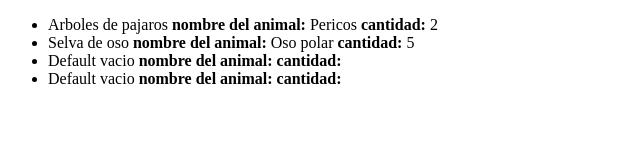
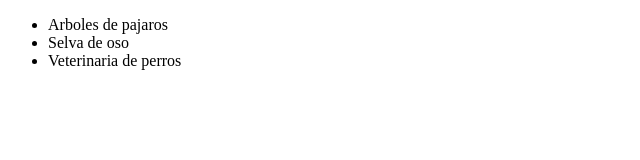
Before and after one commit to Barrererilla/Primer-contacto-con-VueJs, a plain HTML site: page index.html in a window 1280 px wide. Shown: the whole page, without its empty margins (0-640 px from the left). Drawn offline with nearby package versions, Linux system fonts and the light colour scheme.

Commit message:
Lo que hicimos fue crea un evento y eliminar en elemento de la lista, del padre al hijo, tambien vimos como crear el nombre de nuestro propio evento llamarlo al hijo para poner a funcionar con el evento del padre que es eliminr con un click los elementos de la lista

```diff
--- a/index.html
+++ b/index.html
@@ -19,42 +19,44 @@
 						animales: [
 							{
 								tipo: 'Arboles de pajaros',
-								description: {
-									nombre: 'Pericos',
-									number: 2
-								},
 							},
 							{
-								tipo: 'Selva de oso',
-								description: {
-									nombre: 'Oso polar',
-									number: 5
-								},
-							},{},{}
+								tipo: 'Selva de oso'
+							},
+							{
+								tipo: 'Veterinaria de perros'
+							}
 						]
+					}
+				},
+				methods:{
+					remove(index, id){
+						// this.animales = this.animales.filter((el, i) => i !== index);
+						console.log('id: ', id);
 					}
 				},
 				template: `
 				<ul>
-					<v-item v-for='item in animales' :type='item.tipo'
-					:descripcion='item.description' ></v-item>
+					<v-item
+					v-for='(item, index) in animales'
+					:tipo='item.tipo'
+					@remove='remove(index, $event)'
+					/>
 				</ul>
 				`
 			});
 
 			app.component('v-item', {
 				props: {
-					type:{
-						type: String,
-						default: 'Default vacio'
-					},
-					descripcion:{
-						type: Object,
-						default: 'Description vacia'
+					tipo: String
+				},
+				methods:{
+					rm(){
+						this.$emit('remove', 200);
 					}
 				},
 				template: `
-					<li>{{type}} <strong>nombre del animal: </strong> {{descripcion.nombre}} <strong>cantidad: </strong> {{descripcion.number}} </li>
+					<li @click='rm'>{{tipo}} </li>
 				`
 			});
 
```
